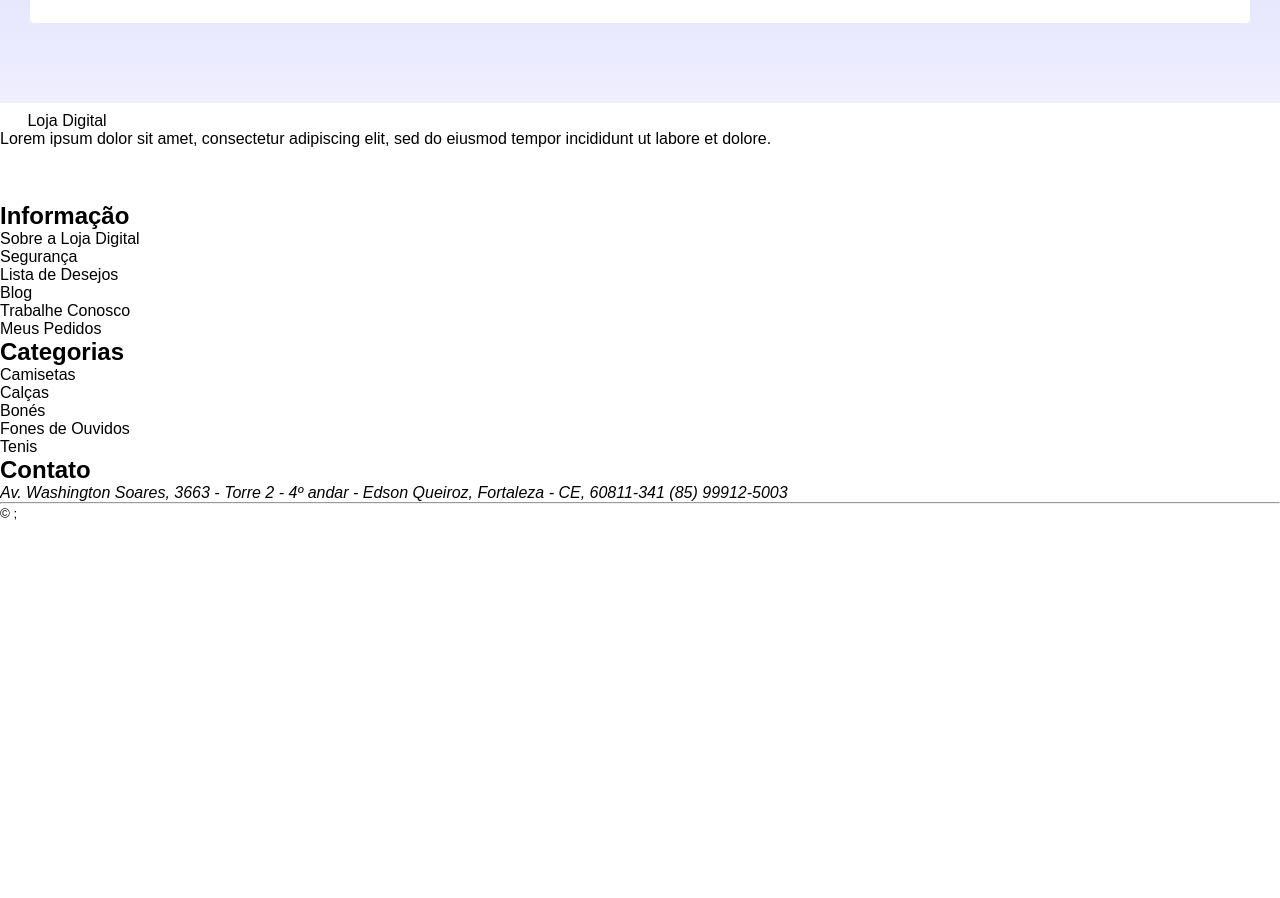
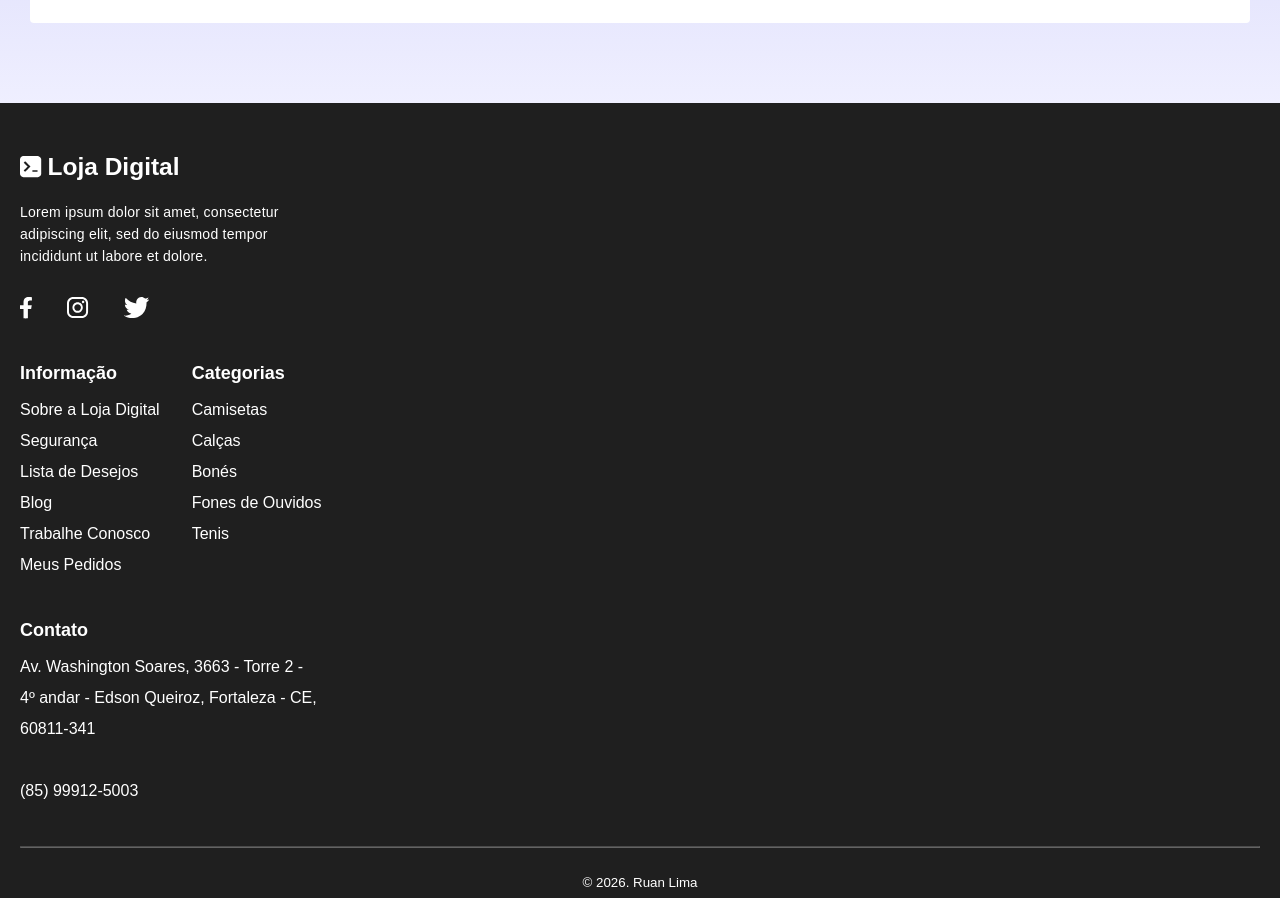
Before and after one commit to ruanlima377-cmd/loja-digital, a plain HTML site: page index.html in a window 1280 px wide. Shown: the part 676-1574 px from the top of the page. Before the commit the page ends 1198 px from the top, so only its background shows below. Drawn offline with Linux system fonts and the light colour scheme.

Commit message:
style: aplicar estilizacao completa para dispositivos moveis

```diff
--- a/index.html
+++ b/index.html
@@ -74,9 +74,9 @@
         <footer>
             <div>
                 <div class="social">
-                    <a href="#">
+                    <a href="#" class="logo">
                       <img
-                         src="./assets/logo-white.svg.svg"
+                         src="./assets/logo-white.svg"
                          alt="logo da loja na cor branca"
                       />
                      <span>Loja Digital</span>
@@ -85,17 +85,26 @@
                      <ul>
                         <li>
                             <a href="#">
-                                <img src="" alt="">
+                                <img
+                                    src="./assets/facebook-white.svg"
+                                    alt="ícone branco do facebook"
+                                    />
                             </a>
                         </li>
                         <li>
                             <a href="#">
-                                <img src="" alt="">
+                                <img
+                                    src="./assets/instagram.svg"
+                                    alt="ícone branco do instagram"
+                                />
                             </a>
                         </li>
                         <li>
                             <a href="#">
-                                <img src="" alt="">
+                                <img
+                                    src="./assets/twitter.svg"
+                                    alt="ícone branco do twitter"
+                                />
                             </a>
                         </li>
                      </ul>
@@ -156,7 +165,7 @@
             </div>
             <div>
                 <hr>
-                <small>&copy ;</small>
+                <small>&copy; 2026. Ruan Lima</small>
             </div>
         </footer>
     </body>
--- a/style.css
+++ b/style.css
@@ -150,3 +150,100 @@ main {
         }
     }
 }
+
+footer {
+    background-color: #1F1F1F;
+    padding: 50px 20px 46px;
+
+     * {
+        color: #FFF;
+    }
+    .social {
+        margin-bottom: 40px;
+
+        .logo {
+            display: flex;
+            gap: 5.5px;
+            margin-bottom: 20px;
+
+            img {
+                width: 22px;
+            }
+
+            span {
+                font-size: 24.5px;
+                font-weight: 600;
+            }
+        }
+
+        p {
+            font-size: 14px;
+            line-height: 22px;
+            letter-spacing: .25px;
+            width: 300px;
+            margin-bottom: 30px;
+        }
+
+        ul {
+            display: flex;
+            gap: 35px;
+
+            img {
+                height: 22px;
+            }
+        }
+    }
+
+    .information {
+        display: flex;
+        gap: 32px;
+        margin-bottom: 40px;
+
+        div {
+            h2 {
+                font-size: 18px;
+                font-weight: 600;
+                margin-bottom: 10px;
+            }
+
+            ul {
+                a {
+                    line-height: 31px;
+                }
+            }
+        }
+    }
+
+    .contact {
+        margin-bottom: 40px;
+
+        h2 {
+            font-size: 18px;
+            font-weight: 600;
+            margin-bottom: 10px;
+        }
+
+        address {
+            font-style: normal;
+            display: flex;
+            flex-direction: column;
+            gap: 31px;
+
+            a {
+                line-height: 31px;
+                width: 300px;
+            }
+        }
+    }
+
+    hr {
+        border-color: #ffffff4d;
+        margin-bottom: 23px;
+    }
+
+    small {
+        display: block;
+        text-align: center;
+        line-height: 24px;
+    }
+}
```
Also changed, not shown: assets/facebook-white.svg (added), assets/instagram.svg (added), assets/logo-white.svg (renamed from assets/logo-white.svg.svg), assets/twitter.svg (added).
